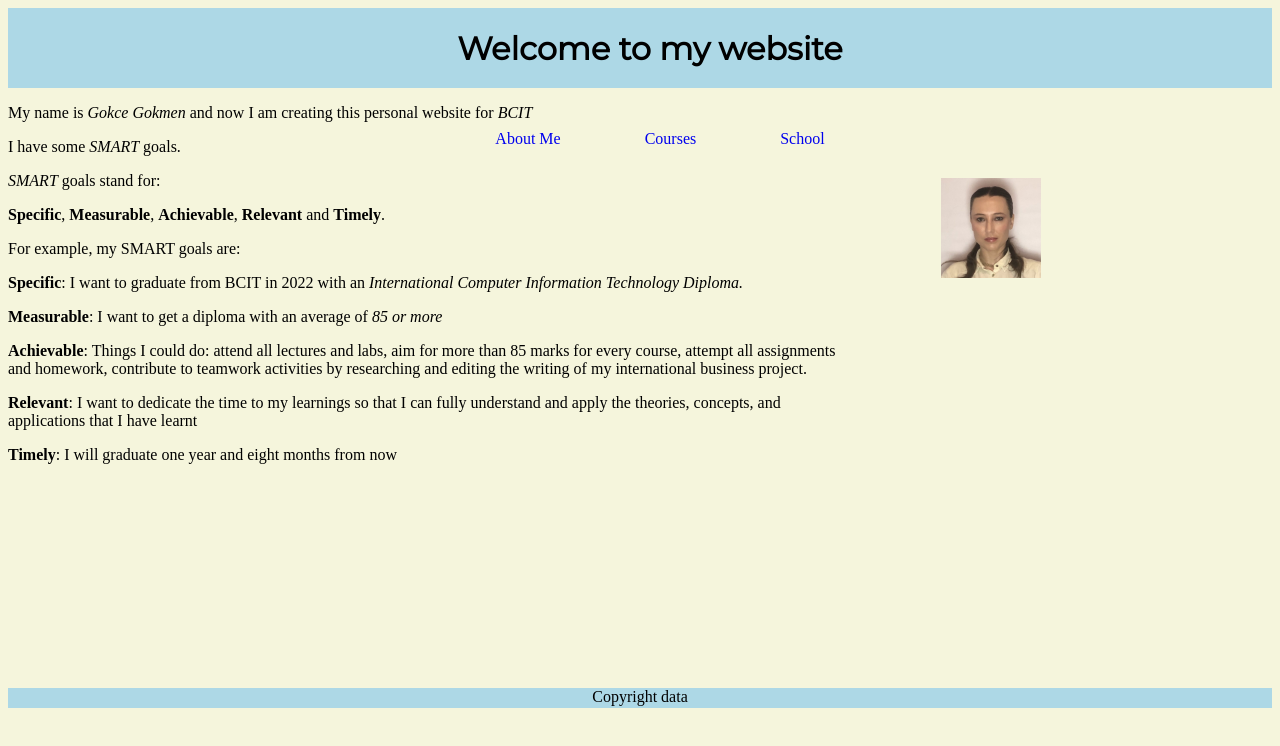
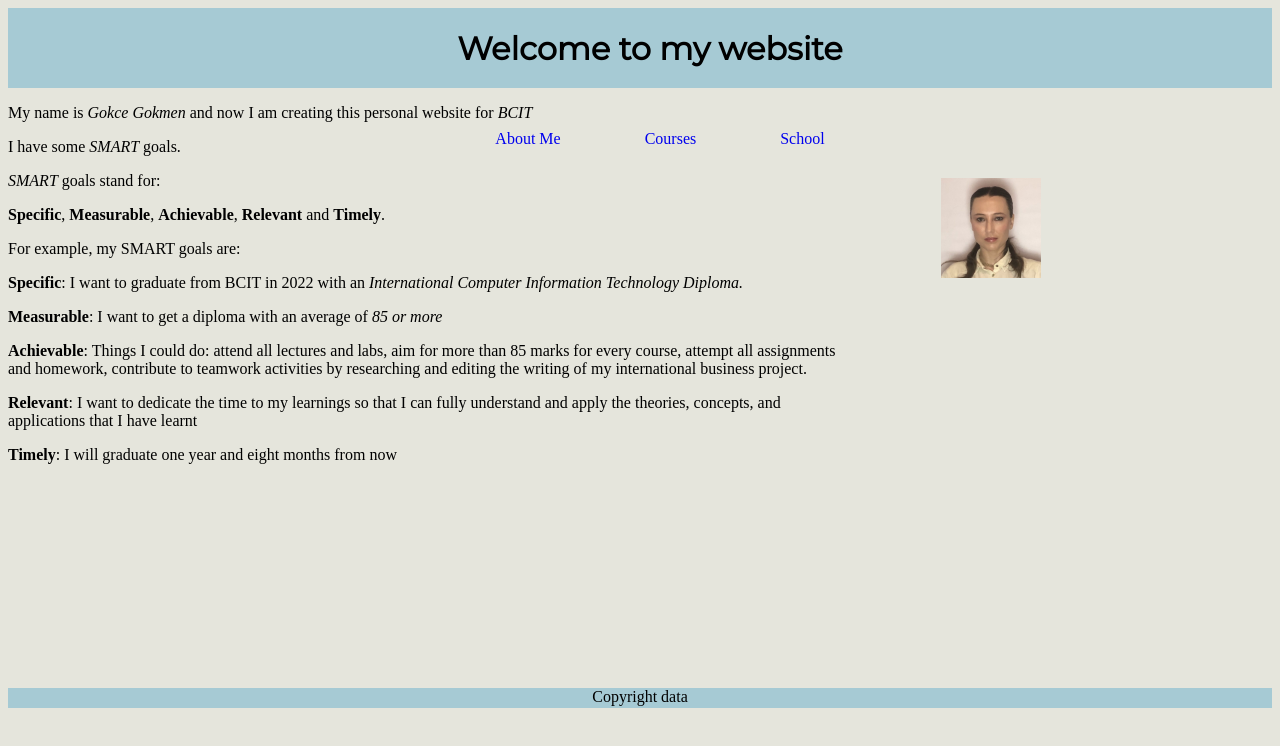
Before and after one commit to A01258386/personal_website, a plain HTML site: page Desktop/personal_website/index.html in a window 1280 px wide. Drawn offline with Linux system fonts and the light colour scheme.

Commit message:
colors set to #A6CAD4 and  #E5E5DC

```diff
--- a/Desktop/personal_website/css/stylesheet.css
+++ b/Desktop/personal_website/css/stylesheet.css
@@ -1,5 +1,5 @@
 body {
-	background-color: beige;
+	background-color: #E5E5DC;
 }
 
 h1 {
@@ -17,7 +17,7 @@ a,li{
 .headerandnav{
     grid-column: 1 / 3;
     grid-row: 1 / 2;
-    background-color: lightblue;
+    background-color: #A6CAD4;
     text-align: center;
 }
 
@@ -36,12 +36,6 @@ main{
     grid-row: 2 / 3;
 }
 
-/* .menulist{
-    display: inline-flex;
-    list-style-type: none;
-    justify-items: center;
-} */
-
 .fontfamily {
     font-family: 'Montserrat', sans-serif;
 }
@@ -55,7 +49,7 @@ main{
     }
 
 footer{
-    background-color:lightblue ;
+    background-color:#A6CAD4 ;
     display: flexbox;
     text-align: center;
     grid-column: 1 / 3;
```
